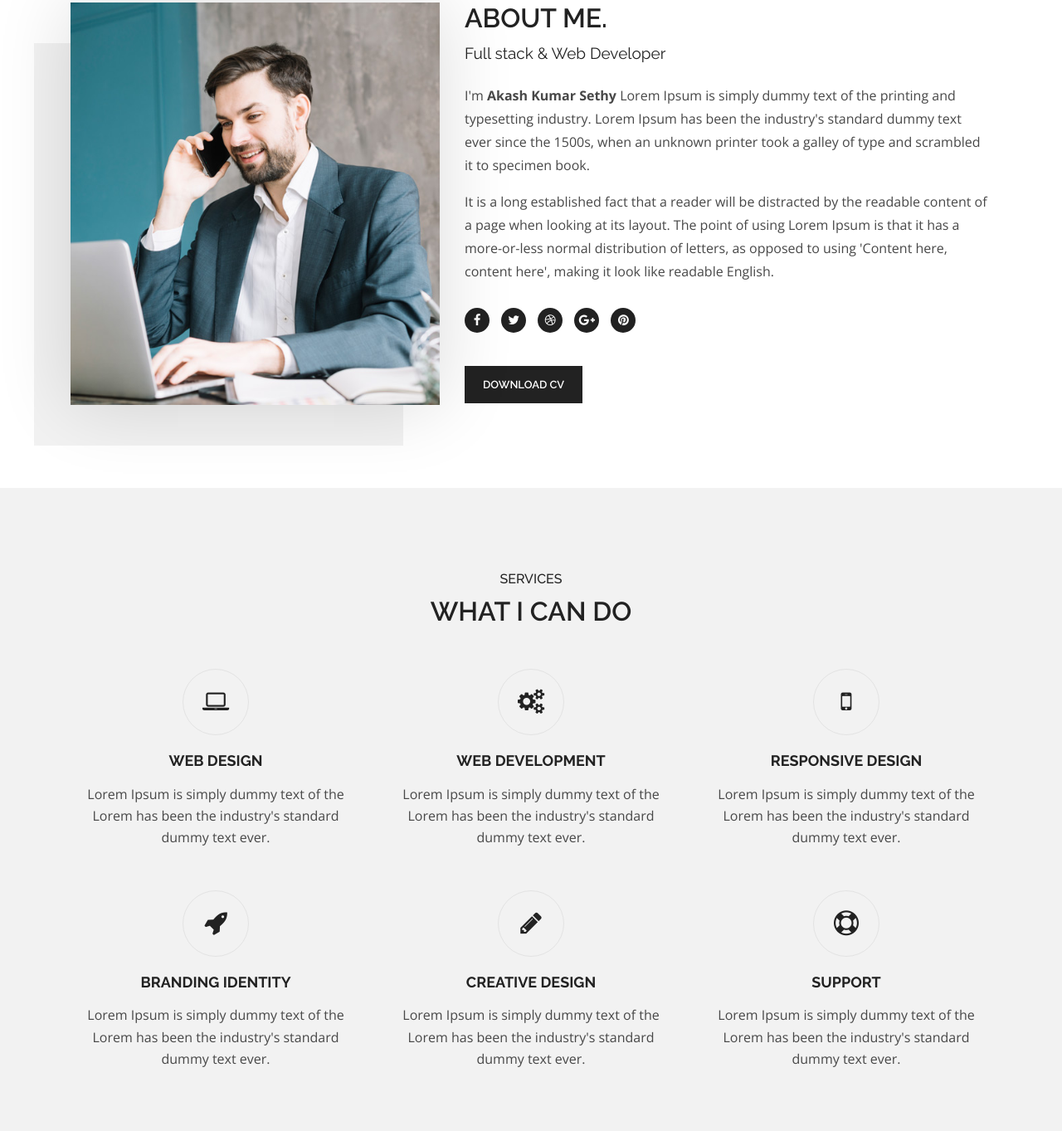
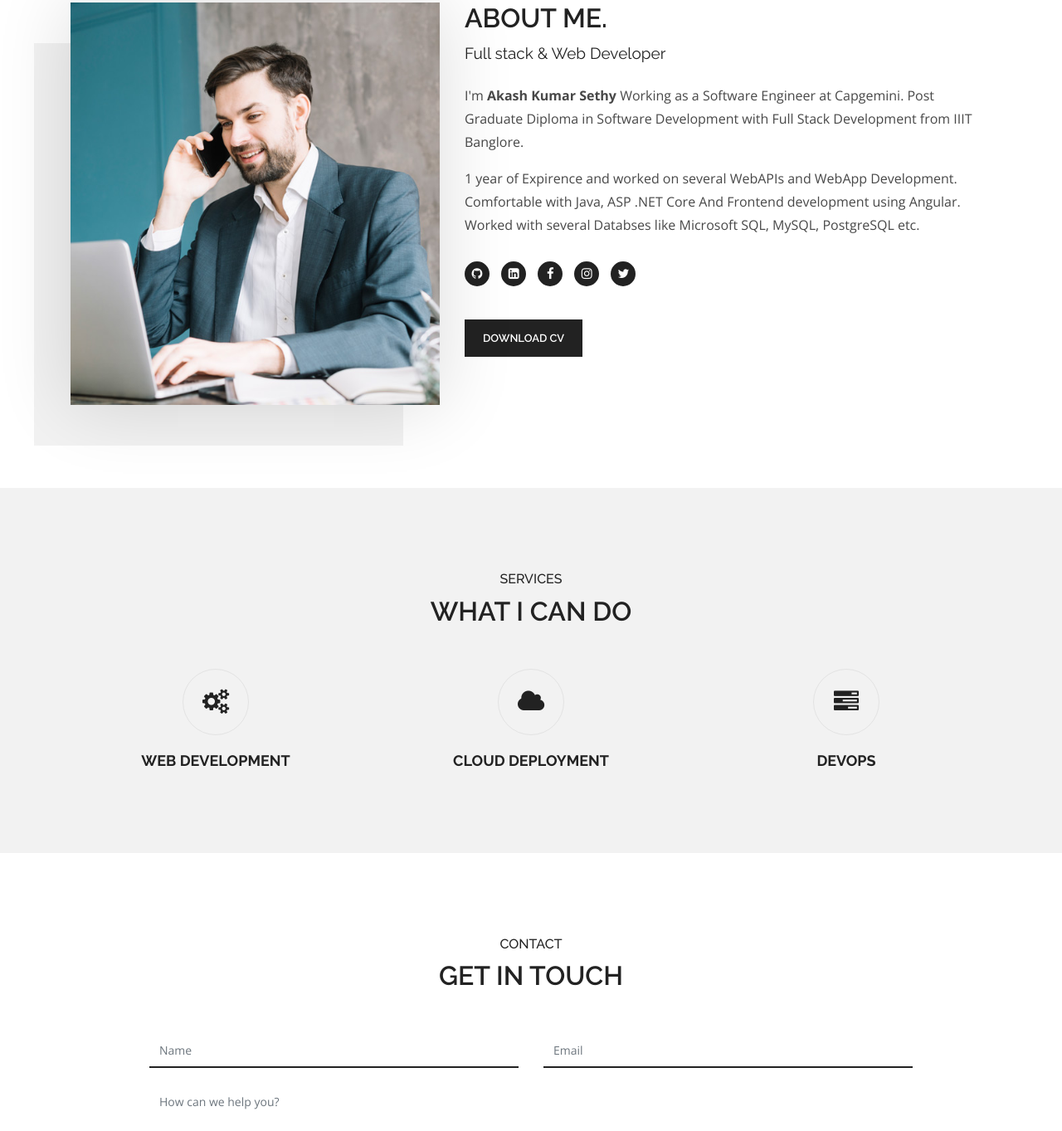
Before and after one commit to Akash-Kumar-Sethy/Akash-Kumar-Sethy.github.io, a plain HTML site: page index.html in a window 1280 px wide. Shown: the part 897-2260 px from the top of the page at 83% size. Drawn offline with nearby package versions, Linux system fonts and the light colour scheme.

Commit message:
Update index.html

```diff
--- a/index.html
+++ b/index.html
@@ -7,10 +7,10 @@
     <meta http-equiv="x-ua-compatible" content="ie=edge">
     <meta name="viewport" content="width=device-width, initial-scale=1.0" />
     <meta name="keywords" content="Personal, Portfolio, Creative">
-    <meta name="description" content="Kalvin Portfolio Template">
+    <meta name="description" content="Akash - Portfolio">
     <meta name="author" content="cosmos-themes">
 
-    <title>Kalvin - Portfolio Template</title>
+    <title>Akash - Portfolio</title>
 
     <!-- favicon -->
     <link href="images/favicon.ico" rel="icon" type="image/png">
@@ -81,12 +81,12 @@
                     <li class="nav-item">
                         <a href="#" class="nav-link" data-scroll-nav="2">Services</a>
                     </li>
-                    <li class="nav-item">
+                    <!-- <li class="nav-item">
                         <a href="#" class="nav-link" data-scroll-nav="3">Works</a>
                     </li>
                     <li class="nav-item">
                         <a href="#" class="nav-link" data-scroll-nav="4">Blog</a>
-                    </li>
+                    </li> -->
                     <li class="nav-item">
                         <a href="#" class="nav-link" data-scroll-nav="5">Contact</a>
                     </li>
@@ -102,12 +102,13 @@
         <div class="banner-caption">
             <h1>Hi! I'm Akash.</h1>
             <p class="cd-headline clip mt-30">
-                <span>Full Stack Developer located in Bhubaneswar.</span><br>
+                <span>Full Stack Developer located in Mumbai.</span><br>
                 <span class="blc">Specialized in</span>
                 <span class="cd-words-wrapper">
                             <b class="is-visible">Creating Websites.</b>
                             <b>Java and Spring Boot.</b>
                             <b>.NET WebAPIs.</b>
+                            <b>Angular 13</b>
                         </span>
             </p>
         </div>
@@ -138,20 +139,18 @@
                             <h2>About Me.</h2>
                             <span>Full stack & Web Developer</span>
                         </div>
-                        <p>I'm <b>Akash Kumar Sethy</b> Lorem Ipsum is simply dummy text of the printing and typesetting industry. Lorem Ipsum has been the industry's standard dummy text ever since the 1500s, when an unknown printer took a galley of type and scrambled
-                            it to specimen book.</p>
-                        <p>It is a long established fact that a reader will be distracted by the readable content of a page when looking at its layout. The point of using Lorem Ipsum is that it has a more-or-less normal distribution of letters, as opposed
-                            to using 'Content here, content here', making it look like readable English.</p>
+                        <p>I'm <b>Akash Kumar Sethy</b> Working as a Software Engineer at Capgemini. Post Graduate Diploma in Software Development with Full Stack Development from IIIT Banglore.</p>
+                        <p>1 year of Expirence and worked on several WebAPIs and WebApp Development. Comfortable with Java, ASP .NET Core And Frontend development using Angular. Worked with several Databses like Microsoft SQL, MySQL, PostgreSQL etc.</p>
                         <!--About Social Icons-->
                         <div class="social-icons">
-                            <a href="#"><i class="fa fa-facebook"></i></a>
-                            <a href="#"><i class="fa fa-twitter"></i></a>
-                            <a href="#"><i class="fa fa-dribbble"></i></a>
-                            <a href="#"><i class="fa fa-google-plus"></i></a>
-                            <a href="#"><i class="fa fa-pinterest"></i></a>
+                            <a href="https://github.com/akashkumarsethy"><i class="fa fa-github"></i></a>
+                            <a href="https://www.linkedin.com/in/akash-kumar-sethy-a1b9ba14a/"><i class="fa fa-linkedin-square"></i></a>
+                            <a href="https://www.facebook.com/akashkumar.axel/"><i class="fa fa-facebook"></i></a>
+                            <a href="https://www.instagram.com/akash_kumar47/"><i class="fa fa-instagram"></i></a>
+                            <a href="https://twitter.com/aakashsethy47"><i class="fa fa-twitter"></i></a>
                         </div>
                         <span class="about-button">
-                                <a class="main-btn" href="#">Download CV</a>
+                                <a class="main-btn" href="https://docs.google.com/document/d/1ySXO2KlMU-YEtnBAi3Zkmxwzy8nWQMCA6HM6U_l3rrQ/edit?usp=sharing">Download CV</a>
                             </span>
                     </div>
                 </div>
@@ -160,7 +159,7 @@
     </section>
     <!--About Section End-->
 
-<!--     <!--Services Section Start-->
+    <!-- Services Section Start-->
     <section class="services bg-gray pt-100 pb-50" data-scroll-index="2">
         <div class="container">
             <div class="row">
@@ -172,16 +171,15 @@
                 </div>
             </div>
             <div class="row">
-                <div class="col-md-4">
-                    <!--Service Item-->
+                <!-- <div class="col-md-4">
                     <div class="service-item">
                         <span class="icon">
                                 <i class="fa fa-laptop"></i>
                             </span>
                         <h4>Web Design</h4>
-                        <p>Lorem Ipsum is simply dummy text of the Lorem has been the industry's standard dummy text ever.</p>
+                        <p></p>
                     </div>
-                </div>
+                </div> -->
                 <div class="col-md-4">
                     <!--Service Item-->
                     <div class="service-item">
@@ -189,47 +187,45 @@
                                 <i class="fa fa-gears"></i>
                             </span>
                         <h4>Web Development</h4>
-                        <p>Lorem Ipsum is simply dummy text of the Lorem has been the industry's standard dummy text ever.</p>
+                        <p></p>
+                    </div>
+                </div>
+                <!-- <div class="col-md-4">
+                    <div class="service-item">
+                        <span class="icon">
+                                <i class="fa fa-mobile"></i>
+                            </span>
+                        <h4>Responsive Design</h4>
+                        <p></p>
+                    </div>
+                </div>
+                <div class="col-md-4">
+                    <div class="service-item">
+                        <span class="icon">
+                                <i class="fa fa-rocket"></i>
+                            </span>
+                        <h4>Branding Identity</h4>
+                        <p></p>
+                    </div>
+                </div> -->
+                <div class="col-md-4">
+                    <!--Service Item-->
+                    <div class="service-item">
+                        <span class="icon">
+                                <i class="fa fa-cloud"></i>
+                            </span>
+                        <h4>Cloud Deployment</h4>
+                        <p></p>
                     </div>
                 </div>
                 <div class="col-md-4">
                     <!--Service Item-->
                     <div class="service-item">
                         <span class="icon">
-                                <i class="fa fa-mobile"></i>
+                                <i class="fa fa-tasks"></i>
                             </span>
-                        <h4>Responsive Design</h4>
-                        <p>Lorem Ipsum is simply dummy text of the Lorem has been the industry's standard dummy text ever.</p>
-                    </div>
-                </div>
-                <div class="col-md-4">
-                    <!--Service Item-->
-                    <div class="service-item">
-                        <span class="icon">
-                                <i class="fa fa-rocket"></i>
-                            </span>
-                        <h4>Branding Identity</h4>
-                        <p>Lorem Ipsum is simply dummy text of the Lorem has been the industry's standard dummy text ever.</p>
-                    </div>
-                </div>
-                <div class="col-md-4">
-                    <!--Service Item-->
-                    <div class="service-item">
-                        <span class="icon">
-                                <i class="fa fa-pencil"></i>
-                            </span>
-                        <h4>Creative Design</h4>
-                        <p>Lorem Ipsum is simply dummy text of the Lorem has been the industry's standard dummy text ever.</p>
-                    </div>
-                </div>
-                <div class="col-md-4">
-                    <!--Service Item-->
-                    <div class="service-item">
-                        <span class="icon">
-                                <i class="fa fa-support"></i>
-                            </span>
-                        <h4>Support</h4>
-                        <p>Lorem Ipsum is simply dummy text of the Lorem has been the industry's standard dummy text ever.</p>
+                        <h4>DevOps</h4>
+                        <p></p>
                     </div>
                 </div>
             </div>
@@ -238,11 +234,10 @@
     <!--Services Section End-->
 
     <!--Stats Section Start-->
-    <section class="stats pt-100 pb-100" style="background-image: url('images/background/stats-bg.jpg')">
+    <!-- <section class="stats pt-100 pb-100" style="background-image: url('images/background/stats-bg.jpg')">
         <div class="container">
             <div class="row">
                 <div class="col-lg-3 col-md-6">
-                    <!--Stats Item-->
                     <div class="single-stat">
                         <span class="stat-icon">
                                 <i class="fa fa-users" aria-hidden="true"></i>
@@ -252,7 +247,7 @@
                     </div>
                 </div>
                 <div class="col-lg-3 col-md-6">
-                    <!--Stats Item-->
+
                     <div class="single-stat">
                         <span class="stat-icon">
                                 <i class="fa fa-thumbs-up" aria-hidden="true"></i>
@@ -262,7 +257,7 @@
                     </div>
                 </div>
                 <div class="col-lg-3 col-md-6">
-                    <!--Stats Item-->
+
                     <div class="single-stat">
                         <span class="stat-icon">
                                 <i class="fa fa-edit" aria-hidden="true"></i>
@@ -272,7 +267,7 @@
                     </div>
                 </div>
                 <div class="col-lg-3 col-md-6">
-                    <!--Stats Item-->
+
                     <div class="single-stat">
                         <span class="stat-icon">
                                 <i class="fa fa-trophy" aria-hidden="true"></i>
@@ -283,12 +278,12 @@
                 </div>
             </div>
         </div>
-    </section>
+    </section> -->
     <!--Stats Section End-->
 
 
     <!--Portfolio Section Start-->
-    <section class="portfolio pt-100 pb-70" data-scroll-index="3">
+    <!-- <section class="portfolio pt-100 pb-70" data-scroll-index="3">
         <div class="container">
             <div class="row">
                 <div class="col">
@@ -307,7 +302,6 @@
                 </div>
             </div>
             <div class="row portfolio-items">
-                <!--Portfolio Item-->
                 <div class="col-lg-4 col-md-6 item application">
                     <div class="item-content">
                         <img src="images/portfolio/img-1.jpg" alt="">
@@ -323,7 +317,6 @@
                         </div>
                     </div>
                 </div>
-                <!--Portfolio Item-->
                 <div class="col-lg-4 col-md-6 item design">
                     <div class="item-content">
                         <img src="images/portfolio/img-2.jpg" alt="">
@@ -339,7 +332,6 @@
                         </div>
                     </div>
                 </div>
-                <!--Portfolio Item-->
                 <div class="col-lg-4 col-md-6 item development">
                     <div class="item-content">
                         <img src="images/portfolio/img-3.jpg" alt="">
@@ -355,7 +347,6 @@
                         </div>
                     </div>
                 </div>
-                <!--Portfolio Item-->
                 <div class="col-lg-4 col-md-6 item design development">
                     <div class="item-content">
                         <img src="images/portfolio/img-4.jpg" alt="">
@@ -371,7 +362,6 @@
                         </div>
                     </div>
                 </div>
-                <!--Portfolio Item-->
                 <div class="col-lg-4 col-md-6 item development application">
                     <div class="item-content">
                         <img src="images/portfolio/img-5.jpg" alt="">
@@ -387,7 +377,6 @@
                         </div>
                     </div>
                 </div>
-                <!--Portfolio Item-->
                 <div class="col-lg-4 col-md-6 item application development">
                     <div class="item-content">
                         <img src="images/portfolio/img-6.jpg" alt="">
@@ -405,11 +394,11 @@
                 </div>
             </div>
         </div>
-    </section>
+    </section> -->
     <!--Portfolio Section End-->
 
     <!--Blog Section Start-->
-    <section class="blogs pt-100 pb-100 bg-gray" data-scroll-index="4">
+    <!--<section class="blogs pt-100 pb-100 bg-gray" data-scroll-index="4">
         <div class="container">
             <div class="row">
                 <div class="col text-center">
@@ -421,7 +410,6 @@
             </div>
             <div class="row">
                 <div class="owl-carousel owl-theme">
-                    <!--Blogs Item-->
                     <div class="blog-item">
                         <div class="blog-img">
                             <a href="single-blog.html">
@@ -441,7 +429,7 @@
                             </div>
                         </div>
                     </div>
-                    <!--Blogs Item-->
+
                     <div class="blog-item">
                         <div class="blog-img">
                             <a href="single-blog.html">
@@ -461,7 +449,6 @@
                             </div>
                         </div>
                     </div>
-                    <!--Blogs Item-->
                     <div class="blog-item">
                         <div class="blog-img">
                             <a href="single-blog.html">
@@ -481,7 +468,6 @@
                             </div>
                         </div>
                     </div>
-                    <!--Blogs Item-->
                     <div class="blog-item">
                         <div class="blog-img">
                             <a href="single-blog.html">
@@ -511,16 +497,15 @@
                 </div>
             </div>
         </div>
-    </section>
+    </section>-->
     <!--Blog Section End-->
 
     <!--Testimonials Section Start-->
-    <section class="testimonials pt-100 pb-100" style="background-image: url('images/background/testimonials-bg.jpg')">
+    <!--<section class="testimonials pt-100 pb-100" style="background-image: url('images/background/testimonials-bg.jpg')">
         <div class="container">
             <div class="row">
                 <div class="col-lg-10 offset-lg-1">
                     <div class="owl-carousel owl-theme text-center">
-                        <!--Testimonials Item-->
                         <div class="testimonial-item">
                             <div class="author-img">
                                 <img src="images/testimonial/img-1.jpg" alt="">
@@ -530,7 +515,7 @@
                             <p>Dolor facilis veritatis doloremque dicta eos Voluptate earum nulla ad et esse Saepe asperiores nisi facere ipsam corporis. Dolorem praesentium tenetur tempore dolorem illum autem? Veritatis fuga quasi sunt tenetur. Expedita
                                 id eaque incidunt beatae nesciunt! In similique exercitationem tempore excepturi placeat Nostrum ducimus dicta temporibus quas!</p>
                         </div>
-                        <!--Testimonials Item-->
+
                         <div class="testimonial-item">
                             <div class="author-img">
                                 <img src="images/testimonial/img-1.jpg" alt="">
@@ -540,7 +525,6 @@
                             <p>Dolor facilis veritatis doloremque dicta eos Voluptate earum nulla ad et esse Saepe asperiores nisi facere ipsam corporis. Dolorem praesentium tenetur tempore dolorem illum autem? Veritatis fuga quasi sunt tenetur. Expedita
                                 id eaque incidunt beatae nesciunt! In similique exercitationem tempore excepturi placeat Nostrum ducimus dicta temporibus quas!</p>
                         </div>
-                        <!--Testimonials Item-->
                         <div class="testimonial-item">
                             <div class="author-img">
                                 <img src="images/testimonial/img-1.jpg" alt="">
@@ -554,8 +538,8 @@
                 </div>
             </div>
         </div>
-    </section>
-    <!--Testimonials Section End--> -->
+    </section>-->
+    <!--Testimonials Section End-->
 
     <!--Contact Section Start-->
     <section class="contact pt-100 pb-100" data-scroll-index="5">
@@ -597,7 +581,7 @@
             </div>
         </div>
     </section>
-    <!--Contact Section End-->
+    <!--Contact Section End -->
 
     <!--Footer Start-->
     <footer class="pt-50 pb-50">
@@ -606,7 +590,7 @@
                 <div class="col-md-3 col-sm-6">
                     <!--Contant Item-->
                     <div class="contact-info">
-                        <h5>Kalvin</h5>
+                        <h5>Akash</h5>
                         <p>lorem Ipsum donor sit.</p>
                     </div>
                 </div>
@@ -614,21 +598,21 @@
                     <!--Contant Item-->
                     <div class="contact-info">
                         <h5>Phone No.</h5>
-                        <p>(+1) 123 456 7890</p>
+                        <p>(+91) 7978025340</p>
                     </div>
                 </div>
                 <div class="col-md-3 col-sm-6">
                     <!--Contant Item-->
                     <div class="contact-info">
                         <h5>Email</h5>
-                        <p>info@example.com</p>
+                        <p>aakashsethy@gmail.com</p>
                     </div>
                 </div>
                 <div class="col-md-3 col-sm-6">
                     <!--Contant Item-->
                     <div class="contact-info">
                         <h5>Address</h5>
-                        <p>123 lorem ipsum New York, USA.</p>
+                        <p>Mumbai, Maharastra.</p>
                     </div>
                 </div>
             </div>
@@ -636,7 +620,7 @@
                 <div class="col-md-12">
                     <hr>
                     <p class="copy pt-30">
-                        Kalvin &copy; 2021. All Right Reserved, Designed By Cosmos-Themes.
+                        Akash &copy; 2022. All Right Reserved, Designed By Akash.
                     </p>
                 </div>
             </div>
```
